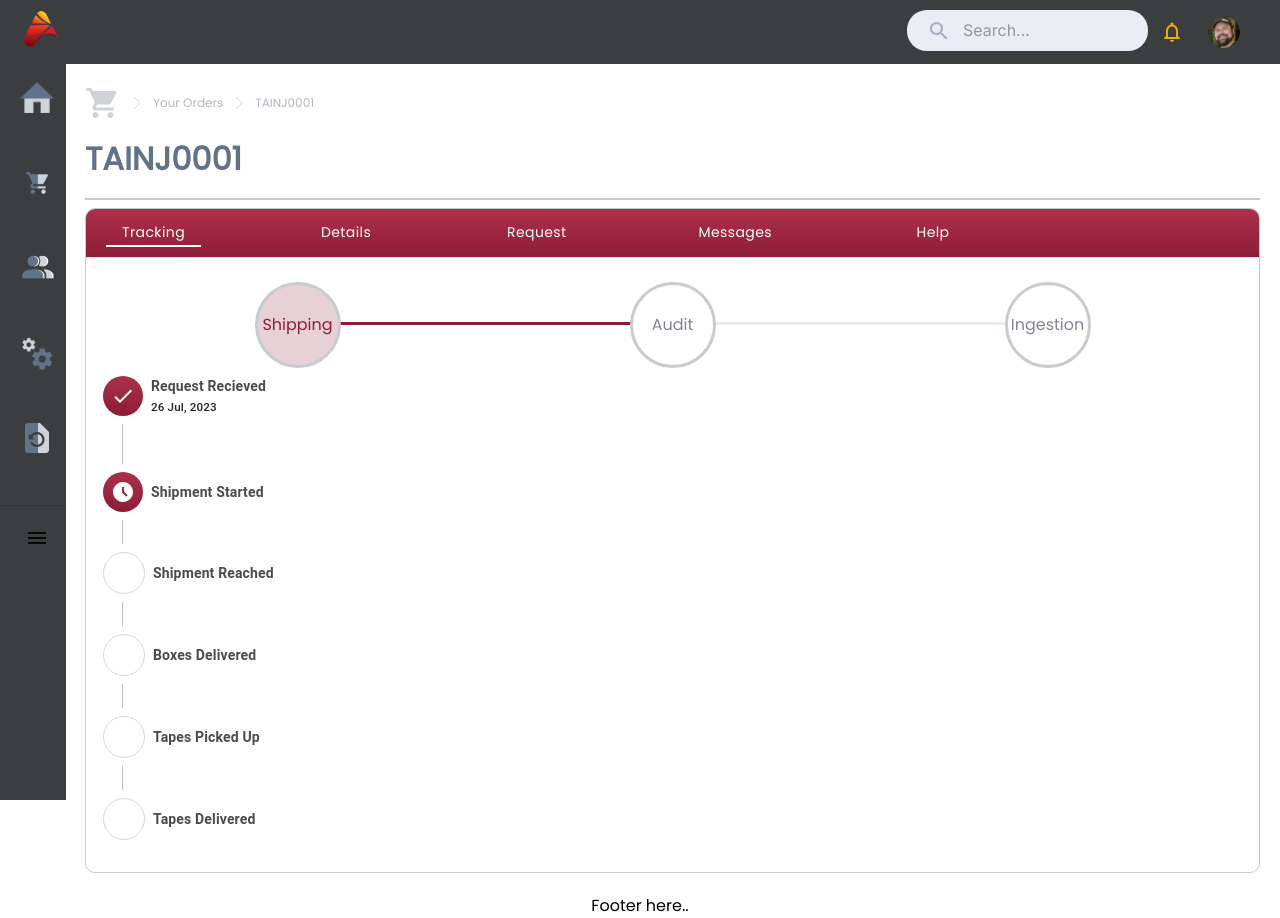
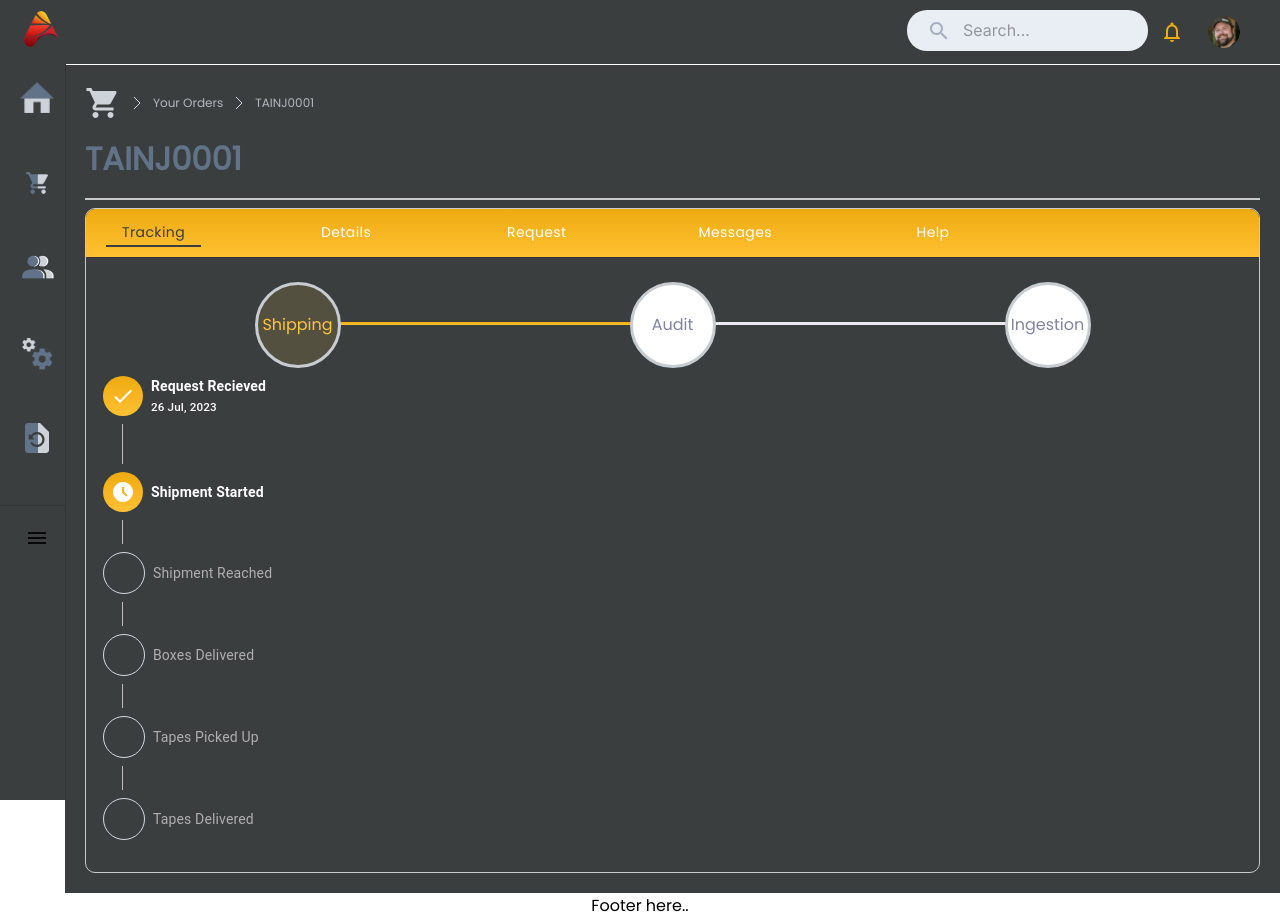
Before and after one commit to Developer-1998/Tape-Ark, a React (Create React App) app in the folder tape-ark/: page /orderTracking in a window 1280 px wide. Built offline with nearby package versions, Linux system fonts and the light colour scheme.

Commit message:
Theme changes order tacking

```diff
--- a/tape-ark/src/App.css
+++ b/tape-ark/src/App.css
@@ -45,7 +45,7 @@
 /* variables */
 
 :root {
-  --main-color: linear-gradient(180deg, #ad304c 0%, #8c1d36 100%);
+  --main-color: linear-gradient(180deg, #EEAB10 0%, #FFC133 100%);
   --white-color: #fff;
   --grey-color: #b2b8be;
   --heading-color: #617388;
@@ -94,7 +94,7 @@ hr {
 }
 
 .css-1h9z7r5-MuiButtonBase-root-MuiTab-root.Mui-selected {
-  color: var(--white-color) !important;
+  color: var(--charcoal, #3A3E3F) !important;
 }
 
 .css-1h9z7r5-MuiButtonBase-root-MuiTab-root {
@@ -105,12 +105,12 @@ hr {
   text-transform: capitalize !important;
 }
 
-.css-263sm6-MuiStepConnector-root {
+.Mui-active {
   left: calc(-50% + 42px) !important;
 }
 
 .css-1aquho2-MuiTabs-indicator {
-  background-color: var(--white-color) !important;
+  background-color: var(--charcoal, #3A3E3F) !important;
   bottom: 10px !important;
 }
 
@@ -118,6 +118,7 @@ hr {
   margin-left: 65px;
   margin-top: 65px;
   padding: 20px;
+  background: var(--charcoal, #3A3E3F)
 }
 
 .css-heg063-MuiTabs-flexContainer {
@@ -126,7 +127,7 @@ hr {
 }
 
 .verticalStepLabel {
-  color: #4B4B4B;
+  color: var(--white-color) !important;;
   font-weight: 700;
 }
 
@@ -166,5 +167,13 @@ hr {
   /* color: var(--white-color); */
 
 }
+.verticalStepLabelDisabled{
+  color: #afafaf;
+    font-weight: normal;
+}
+.dateLabel{
+  color: var(--white-color) !important;;
+
+}
 
 /*tab section end*/
--- a/tape-ark/src/views/OrderTracking/orderTracking.jsx
+++ b/tape-ark/src/views/OrderTracking/orderTracking.jsx
@@ -13,6 +13,7 @@ import Tab from "@mui/material/Tab";
 import { styled } from "@mui/material/styles";
 import PropTypes from "prop-types";
 import * as React from "react";
+
 import Button from '@mui/material/Button';
 import Paper from '@mui/material/Paper';
 import StepContent from '@mui/material/StepContent';
@@ -34,7 +35,7 @@ export const OrderTracking = () => {
     [`&.${stepConnectorClasses.active}`]: {
       [`& .${stepConnectorClasses.line}`]: {
         backgroundImage:
-          "linear-gradient( 95deg,rgba(140, 29, 54, 1) 0%,rgba(140, 29, 54, 1) 50%,rgba(140, 29, 54, 1) 100%)",
+          "linear-gradient(180deg, #EEAB10 0%, #FFC133 100%)",
       },
     },
     [`&.${stepConnectorClasses.completed}`]: {
@@ -70,8 +71,8 @@ export const OrderTracking = () => {
       //   "linear-gradient( 136deg, rgb(242,113,33) 0%, rgb(233,64,87) 50%, rgb(138,35,135) 100%)",
     }),
     ...(ownerState.completed && {
-      background: "rgba(140, 29, 54, 0.2)",
-      color: "#8C1D36;",
+      background: "#ffc54021",
+      color: "#FFC540;",
     }),
   }));
 
@@ -232,11 +233,11 @@ export default function VerticalLinearStepper() {
         {steps.map((step, index) => (
           <Step key={step.label}>
             <StepLabel StepIconComponent={step.status == 'disabled' ? DisabledStepIcon : (step.status == 'completed' ? CompletedStepIcon : InprogressStepIcon)}>
-              <span className="verticalStepLabel">
+              <span className={step.status=='disabled'?'verticalStepLabelDisabled':"verticalStepLabel"}>
                 {step.label}
               </span>
               <br></br>
-              <small>{step.date}</small>
+              <small className="dateLabel">{step.date}</small>
             </StepLabel>
             <StepContent>
               <Typography>{step.description}</Typography>
```
